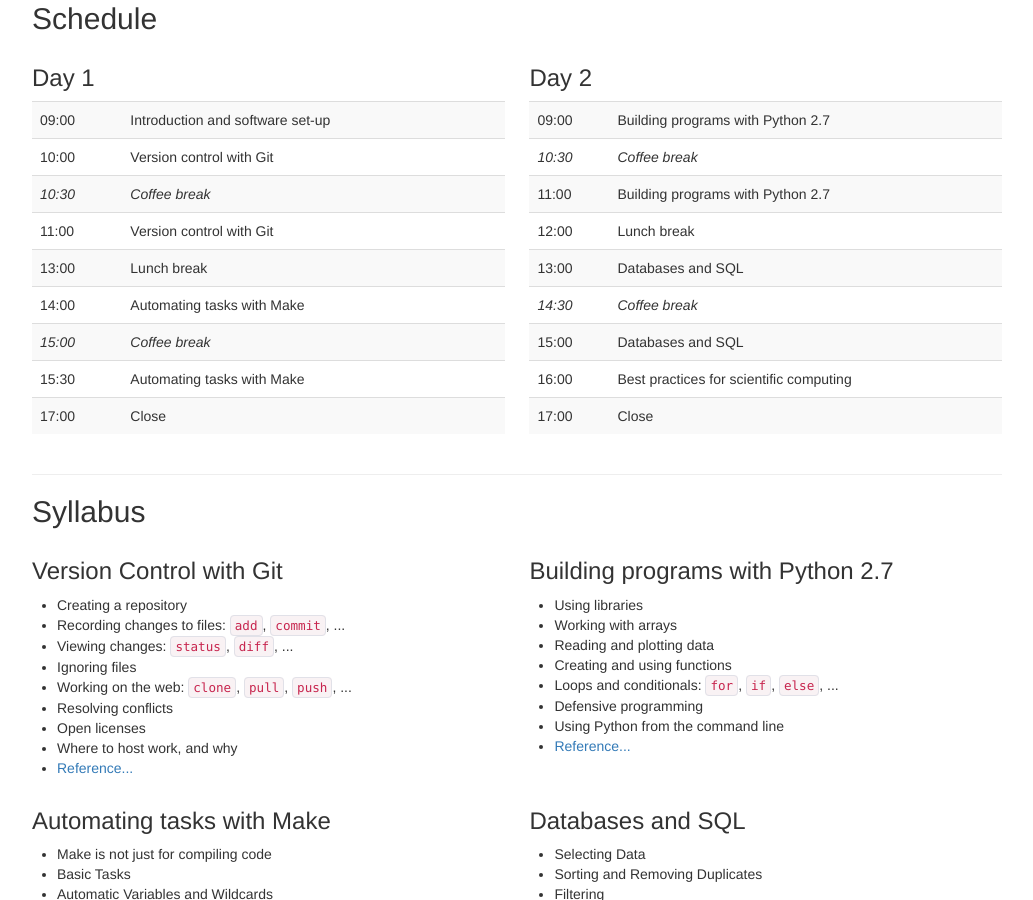
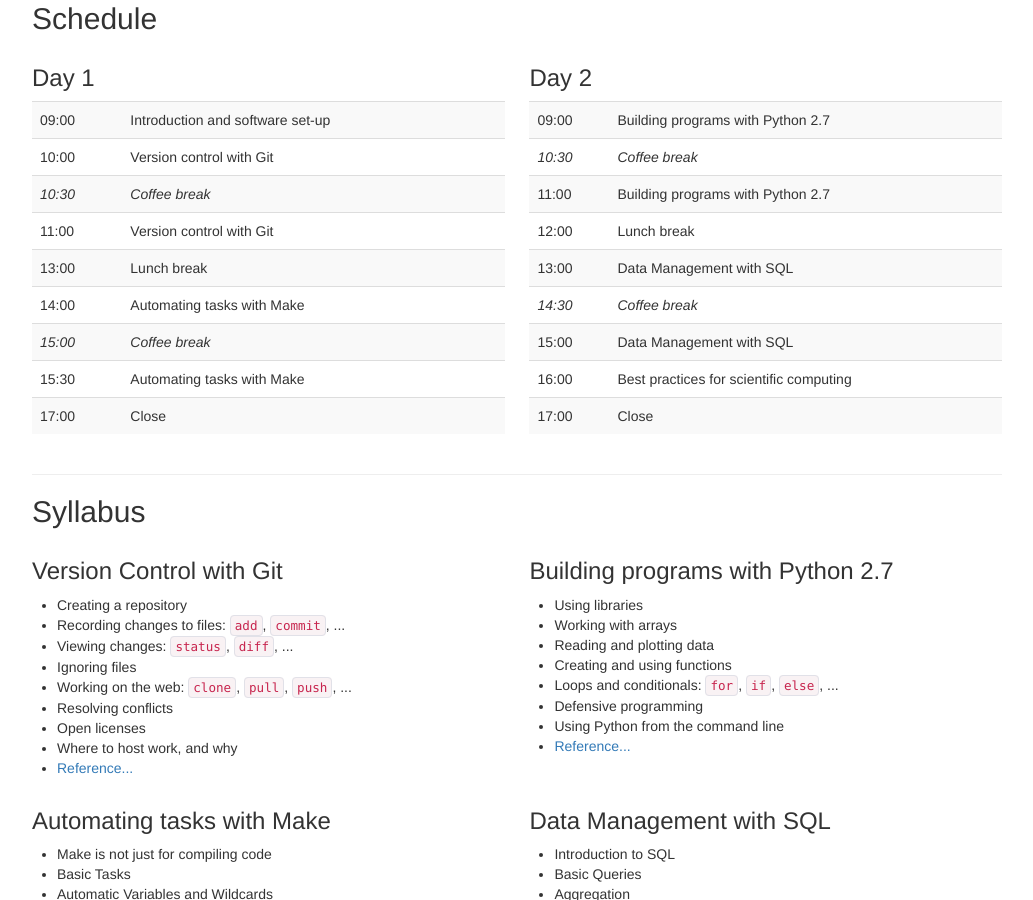
Before and after one commit to gperu/2016-06-09-Belfast, a Jekyll site: the page built from index.html, in a window 1280 px wide and 900 px high, scrolled down 1027 px. Shown: the whole window, without its empty margins (168-1201 px from the left). Built offline with Jekyll 4.4.1, drawn with Linux system fonts in a browser that asks for light colours; some of the changed text lies outside the part shown.

Commit message:
SQL from data carpentry

```diff
--- a/index.html
+++ b/index.html
@@ -12,7 +12,7 @@ registration: open
 instructor: ["Emmanouil (Manos) Farsarakis","TBC"]
 helper: ["TBC"]
 contact: support@archer.ac.uk
-lessons: ['Git', 'Python', 'Make', 'Best practices for scientific computing', 'Databases and SQL']
+lessons: ['Git', 'Python', 'Make', 'Best practices for scientific computing', 'Data Management with SQL']
 ---
 
 <h2>General Information</h2>
@@ -141,9 +141,9 @@ href="https://hackpad.com/ARCHER-SWC-EPCC-Feb2016-p93Xj6LacO2">this page</a>.
       <tr> <td><em>10:30</em></td> <td><em>Coffee break</em></td> </tr>
       <tr> <td>11:00</td> <td>Building programs with Python 2.7</td> </tr>
       <tr> <td>12:00</td> <td>Lunch break</td> </tr>
-      <tr> <td>13:00</td> <td>Databases and SQL</td> </tr>
+      <tr> <td>13:00</td> <td>Data Management with SQL</td> </tr>
       <tr> <td><em>14:30</em></td> <td><em>Coffee break</em></td> </tr>
-      <tr> <td>15:00</td> <td>Databases and SQL</td> </tr>
+      <tr> <td>15:00</td> <td>Data Management with SQL</td> </tr>
       <tr> <td>16:00</td> <td>Best practices for scientific computing</td> </tr>
       <tr> <td>17:00</td> <td>Close</td> </tr>
     </table>
@@ -196,19 +196,13 @@ href="https://hackpad.com/ARCHER-SWC-EPCC-Feb2016-p93Xj6LacO2">this page</a>.
     </ul>
   </div>
   <div class="span6">
-    <h3>Databases and SQL</h3>
+    <h3>Data Management with SQL</h3>
     <ul>
-      <li>Selecting Data</li>
-      <li>Sorting and Removing Duplicates</li>
-      <li>Filtering</li>
-      <li>Calculating New Values</li>
-      <li>Missing Data</li>
+      <li>Introduction to SQL</li>
+      <li>Basic Queries</li>
       <li>Aggregation</li>
-      <li>Combining Data</li>
-      <li>Data Hygiene</li>
-      <li>Creating and Modifying Data</li>
-      <li>Programming with Databases</li>
-      <li><a href="http://swcarpentry.github.io/sql-novice-survey/reference.html">Reference...</a></li>
+      <li>Joins and aliases</li>
+      <li><a href="http://www.datacarpentry.org/sql-ecology/">Reference...</a></li>
      </ul>
   </div>
 </div>
```
